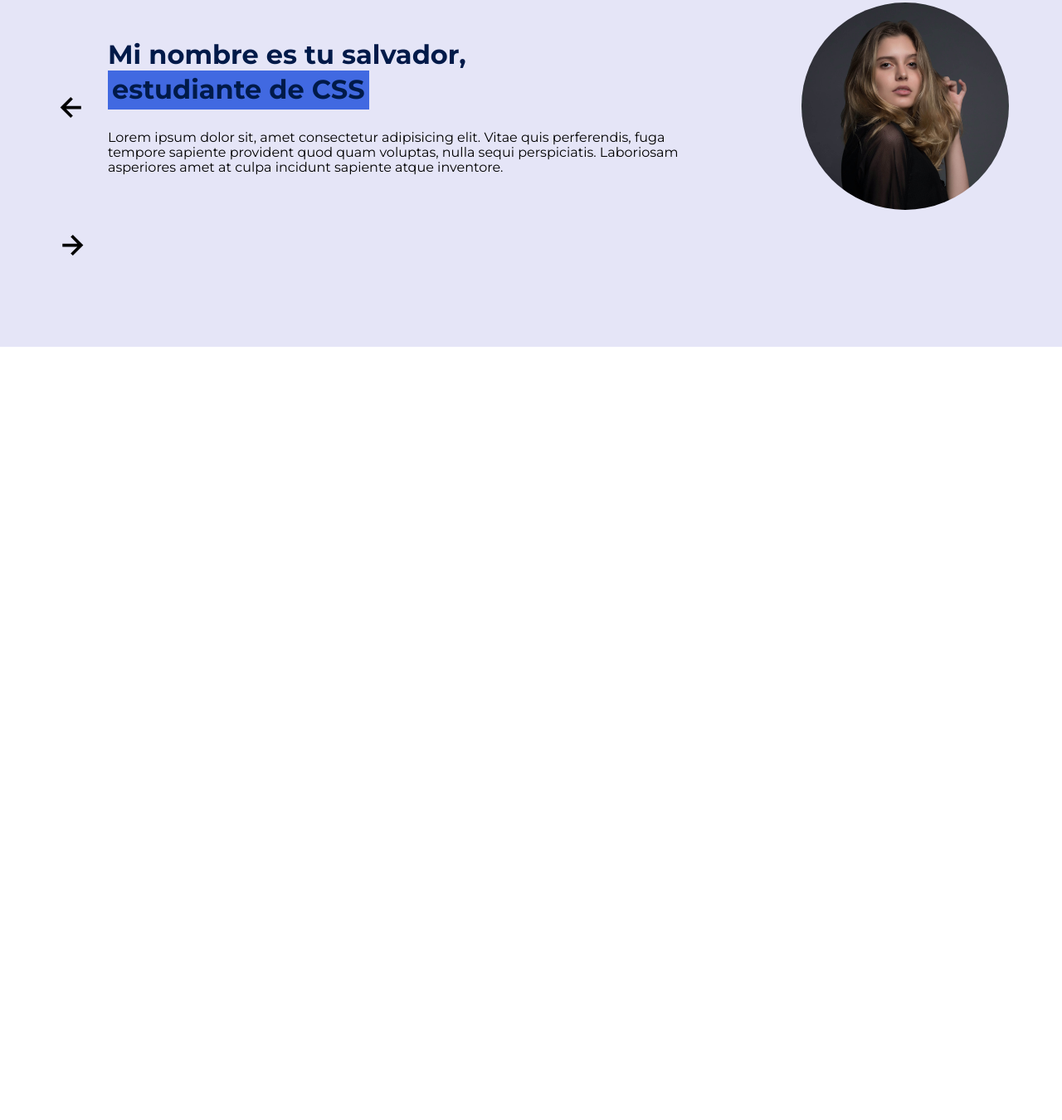
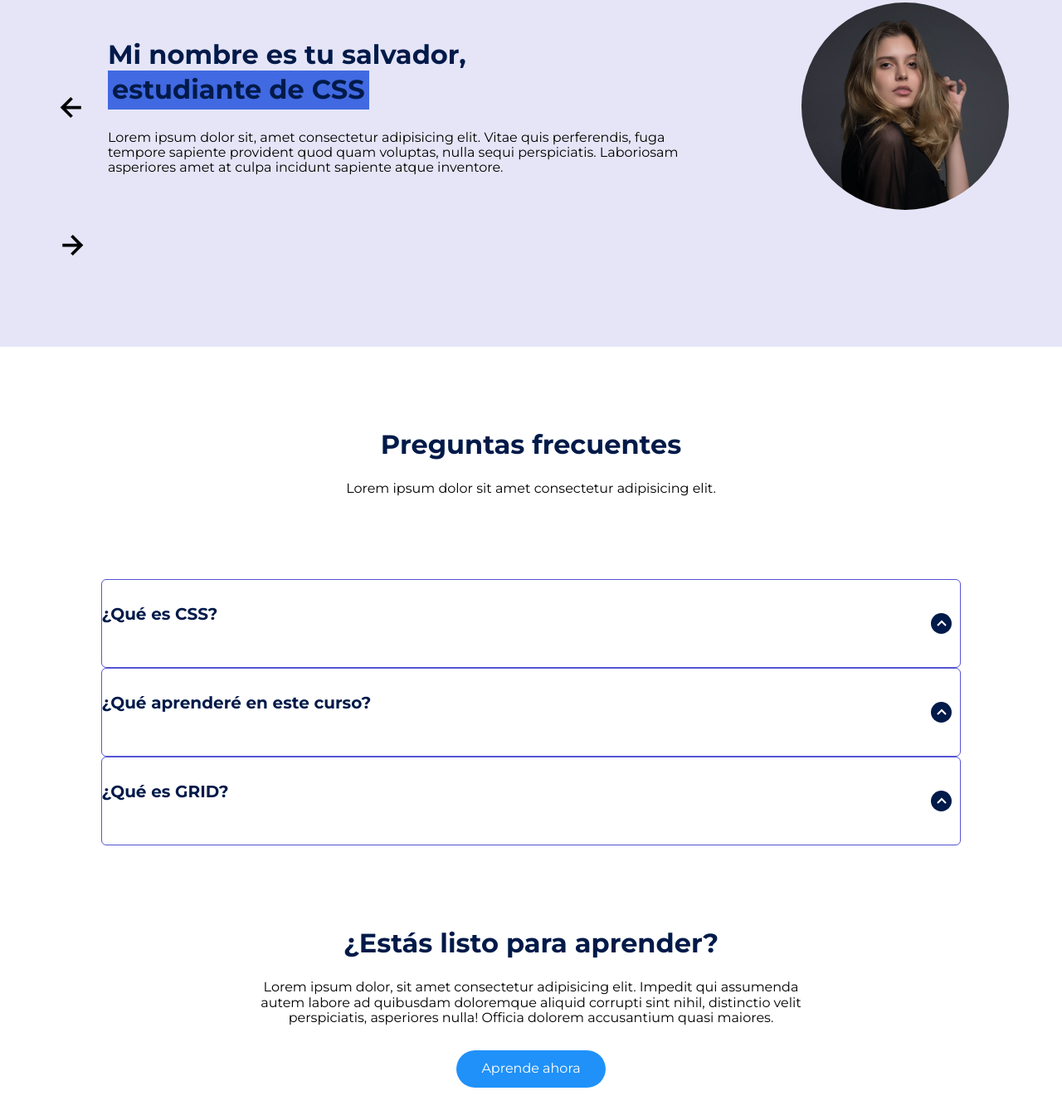
Before and after one commit to JuanAguilarUni/landingpage_step_by_step, a plain HTML site: page index.html in a window 1280 px wide. Shown: the part 2833-4183 px from the top of the page at 83% size. Before the commit the page ends 3251 px from the top, so only its background shows below. Drawn offline with Linux system fonts and the light colour scheme.

Commit message:
questions

```diff
--- a/css/styles.css
+++ b/css/styles.css
@@ -317,3 +317,74 @@ body {
     width: 90%;
     cursor: pointer;
 }
+
+/*Questions*/
+.questions{
+    text-align: center;
+}
+
+.questions__container{
+    display: grid;
+    gap: 2em;
+    padding-top: 50%;
+    padding-bottom: 100%;
+}
+
+.questions__padding{
+    padding: 0;
+    transition: padding .3s;
+    border: 1px solid #5454D4;
+    border-radius: 6px;
+}
+
+.questions__padding--add{
+    padding-bottom: 30%;
+}
+
+.questions__answare{
+    padding: 0. 30px 0;
+    overflow: hidden;
+}
+
+.questions__title{
+    text-align: center;
+    display: flex;
+    font-size: 20px;
+    padding: 30px 0 30px;
+    cursor: pointer;
+    color: var(--color-title);
+    justify-content: space-between;
+}
+
+.questions__arrow{
+    border-radius: 50%;
+    background-color: var(--color-title);
+    width: 25px;
+    height: 25px;
+    display: flex;
+    justify-content: center;
+    align-items: center;
+    align-self: flex-end;
+    margin: 10px;
+    transition: .3s;
+}
+
+.questions__arrow--rotate{
+    transform: rotate(180deg);
+}
+
+.questions__show{
+    text-align: left;
+    height: 0;
+    transition: height .3s;
+}
+
+.questions__img{
+    display: block;
+}
+
+.questions__copy{
+    width: 60%;
+    margin: 0 auto;
+    margin-bottom: 30px;
+}
--- a/index.html
+++ b/index.html
@@ -167,7 +167,62 @@
                 <img src="./assets/rightarrow.svg" class="testimony__arrow" id="next">
             </div>
         </section>
+
+        <section class="questions container">
+            <h2 class="subtitle">Preguntas frecuentes</h2>
+            <p class="questions__paragraph">Lorem ipsum dolor sit amet consectetur adipisicing elit.</p>
+
+            <section class="questions container">
+                <article class="questions__padding">
+                    <div class="questions__answare">
+                        <h3 class="questions__title">¿Qué es CSS?
+                            <span class="questions__arrow">
+                                <img src="./assets/arrow.svg" class="questions__img" alt="arrow">
+                            </span>
+                        </h3>
+                        <p class="questions__show">
+                            Lorem ipsum dolor sit, amet consectetur adipisicing elit. Deserunt ipsum omnis nisi similique consequatur! Corporis similique, sequi suscipit natus consequuntur, hic quasi est ipsam quaerat ab ullam repellendus accusantium dignissimos.
+                        </p>
+                    </div>
+                </article>
+
+                <article class="questions__padding">
+                    <div class="questions__answare">
+                        <h3 class="questions__title">¿Qué aprenderé en este curso?
+                            <span class="questions__arrow">
+                                <img src="./assets/arrow.svg" class="questions__img" alt="arrow">
+                            </span>
+                        </h3>
+                        <p class="questions__show">
+                            Lorem ipsum dolor sit, amet consectetur adipisicing elit. Deserunt ipsum omnis nisi similique consequatur! Corporis similique, sequi suscipit natus consequuntur, hic quasi est ipsam quaerat ab ullam repellendus accusantium dignissimos.
+                        </p>
+                    </div>
+                </article>
+
+                <article class="questions__padding">
+                    <div class="questions__answare">
+                        <h3 class="questions__title">¿Qué es GRID?
+                            <span class="questions__arrow">
+                                <img src="./assets/arrow.svg" class="questions__img" alt="arrow">
+                            </span>
+                        </h3>
+                        <p class="questions__show">
+                            Lorem ipsum dolor sit, amet consectetur adipisicing elit. Deserunt ipsum omnis nisi similique consequatur! Corporis similique, sequi suscipit natus consequuntur, hic quasi est ipsam quaerat ab ullam repellendus accusantium dignissimos.
+                        </p>
+
+                    </div>
+                </article>
+            </section>
+
+            <section class="questions__offer">
+                <h2 class="subtitle">¿Estás listo para aprender?</h2>
+                <p class="questions__copy">Lorem ipsum dolor, sit amet consectetur adipisicing elit. Impedit qui assumenda autem labore ad quibusdam doloremque aliquid corrupti sint nihil, distinctio velit perspiciatis, asperiores nulla! Officia dolorem accusantium quasi maiores.</p>
+                <a href="#" class="cta"> Aprende ahora</a>
+            </section>
+
+        </section>
     </main>
     <script src="./js/slider.js"></script>
+    <script src="./js/questions.js"></script>
 </body>
 </html>
--- /dev/null
+++ b/js/questions.js
@@ -0,0 +1,21 @@
+(function(){
+    const titleQuestions = [...document.querySelectorAll('.questions__title')]
+    console.log(titleQuestions)
+
+    titleQuestions.forEach(question => {
+        question.addEventListener('click', ()=>{
+        let height = 0;
+        let answer = question.nextElementSibling;
+        let addPadding = question.parentElement.parentElement;
+
+        addPadding.classList.toggle('questions__padding--add')
+        question.children[0].classList.toggle('questions__arrow--rotate')
+
+        if(answer.clientHeight === 0){
+            height = answer.scrollHeight;
+        }
+
+        answer.style.height = `${height}px`;
+    });
+});
+})();
```
